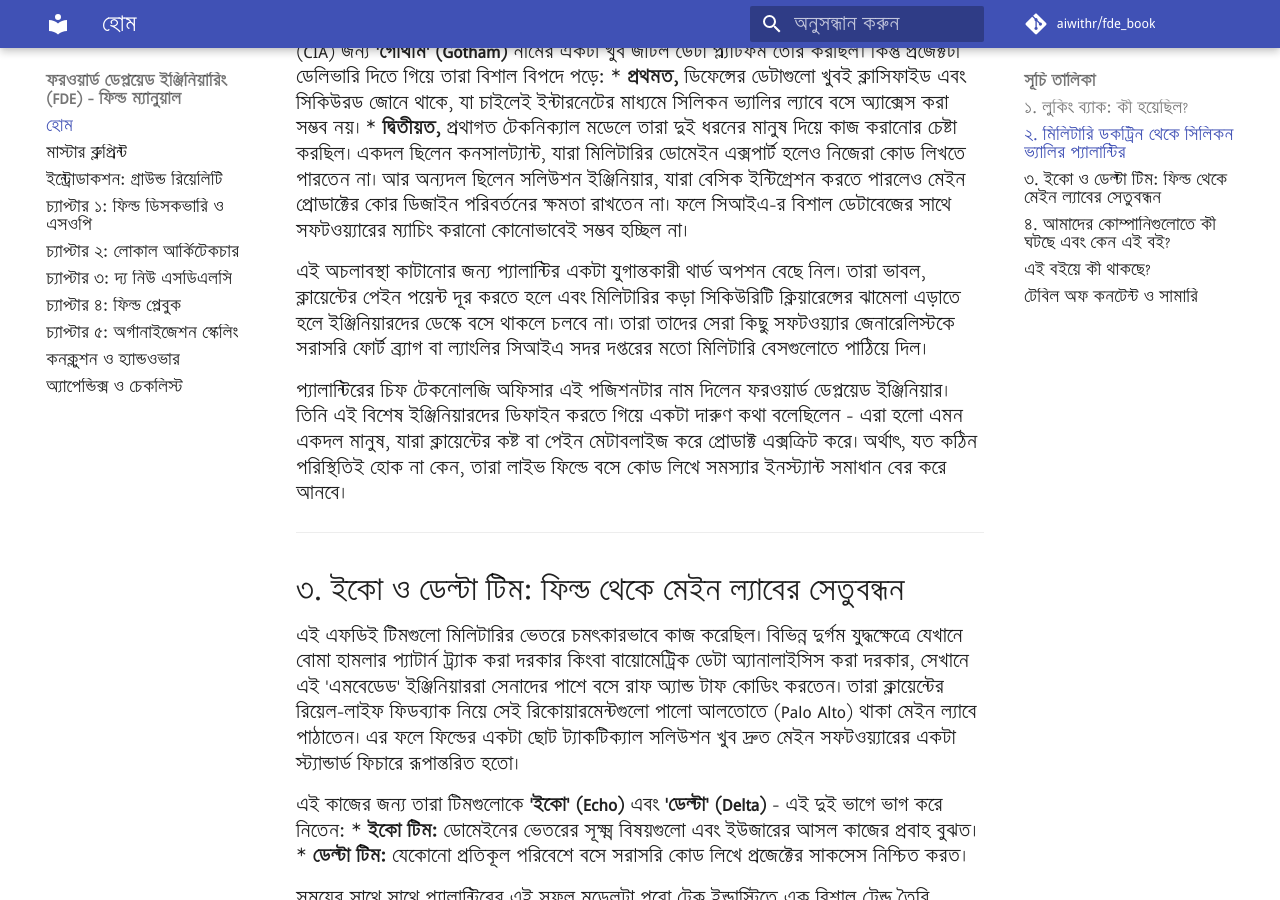
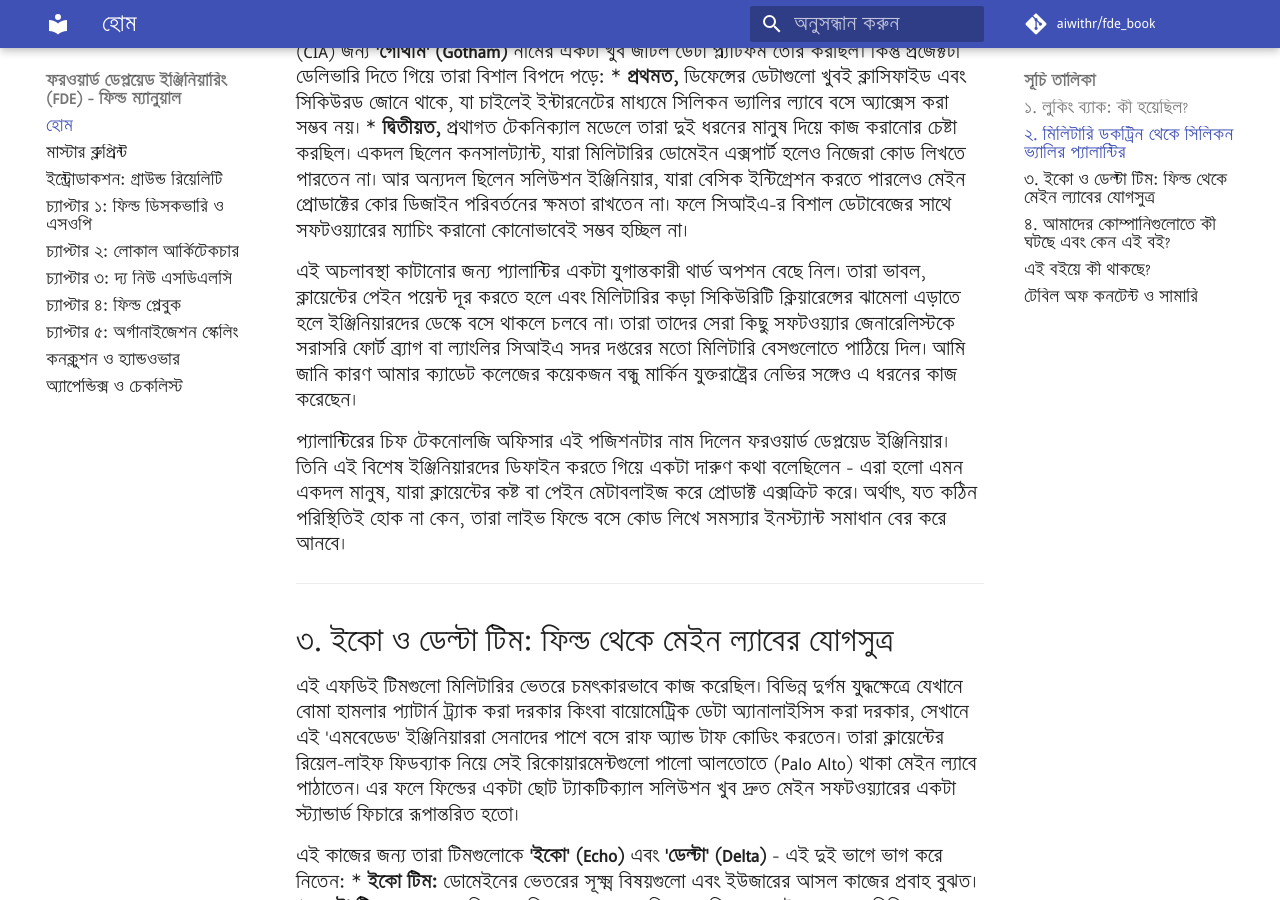
Before and after one commit to aiwithr/fde_book, an MkDocs documentation site: the page built from docs/index.md, in a window 1280 px wide and 900 px high, scrolled down 1289 px. Built offline with MkDocs 1.6.1 and Material for MkDocs 9.7.7, drawn with Linux system fonts in a browser that asks for light colours; some web fonts are replaced; comment, search, counter and statistics services are not loaded.

Commit message:
docs: add author note on cadet college peers with US Navy in index.md

```diff
--- a/docs/index.md
+++ b/docs/index.md
@@ -27,13 +27,13 @@
 * **প্রথমত,** ডিফেন্সের ডেটাগুলো খুবই ক্লাসিফাইড এবং সিকিউরড জোনে থাকে, যা চাইলেই ইন্টারনেটের মাধ্যমে সিলিকন ভ্যালির ল্যাবে বসে অ্যাক্সেস করা সম্ভব নয়।
 * **দ্বিতীয়ত,** প্রথাগত টেকনিক্যাল মডেলে তারা দুই ধরনের মানুষ দিয়ে কাজ করানোর চেষ্টা করছিল। একদল ছিলেন কনসালট্যান্ট, যারা মিলিটারির ডোমেইন এক্সপার্ট হলেও নিজেরা কোড লিখতে পারতেন না। আর অন্যদল ছিলেন সলিউশন ইঞ্জিনিয়ার, যারা বেসিক ইন্টিগ্রেশন করতে পারলেও মেইন প্রোডাক্টের কোর ডিজাইন পরিবর্তনের ক্ষমতা রাখতেন না। ফলে সিআইএ-র বিশাল ডেটাবেজের সাথে সফটওয়্যারের ম্যাচিং করানো কোনোভাবেই সম্ভব হচ্ছিল না।
 
-এই অচলাবস্থা কাটানোর জন্য প্যালান্টির একটা যুগান্তকারী থার্ড অপশন বেছে নিল। তারা ভাবল, ক্লায়েন্টের পেইন পয়েন্ট দূর করতে হলে এবং মিলিটারির কড়া সিকিউরিটি ক্লিয়ারেন্সের ঝামেলা এড়াতে হলে ইঞ্জিনিয়ারদের ডেস্কে বসে থাকলে চলবে না। তারা তাদের সেরা কিছু সফটওয়্যার জেনারেলিস্টকে সরাসরি ফোর্ট ব্র্যাগ বা ল্যাংলির সিআইএ সদর দপ্তরের মতো মিলিটারি বেসগুলোতে পাঠিয়ে দিল।
+এই অচলাবস্থা কাটানোর জন্য প্যালান্টির একটা যুগান্তকারী থার্ড অপশন বেছে নিল। তারা ভাবল, ক্লায়েন্টের পেইন পয়েন্ট দূর করতে হলে এবং মিলিটারির কড়া সিকিউরিটি ক্লিয়ারেন্সের ঝামেলা এড়াতে হলে ইঞ্জিনিয়ারদের ডেস্কে বসে থাকলে চলবে না। তারা তাদের সেরা কিছু সফটওয়্যার জেনারেলিস্টকে সরাসরি ফোর্ট ব্র্যাগ বা ল্যাংলির সিআইএ সদর দপ্তরের মতো মিলিটারি বেসগুলোতে পাঠিয়ে দিল। আমি জানি কারণ আমার ক্যাডেট কলেজের কয়েকজন বন্ধু মার্কিন যুক্তরাষ্ট্রের নেভির সঙ্গেও এ ধরনের কাজ করেছেন।
 
 প্যালান্টিরের চিফ টেকনোলজি অফিসার এই পজিশনটার নাম দিলেন ফরওয়ার্ড ডেপ্লয়েড ইঞ্জিনিয়ার। তিনি এই বিশেষ ইঞ্জিনিয়ারদের ডিফাইন করতে গিয়ে একটা দারুণ কথা বলেছিলেন - এরা হলো এমন একদল মানুষ, যারা ক্লায়েন্টের কষ্ট বা পেইন মেটাবলাইজ করে প্রোডাক্ট এক্সক্রিট করে। অর্থাৎ, যত কঠিন পরিস্থিতিই হোক না কেন, তারা লাইভ ফিল্ডে বসে কোড লিখে সমস্যার ইনস্ট্যান্ট সমাধান বের করে আনবে।
 
 ---
 
-## ৩. ইকো ও ডেল্টা টিম: ফিল্ড থেকে মেইন ল্যাবের সেতুবন্ধন
+## ৩. ইকো ও ডেল্টা টিম: ফিল্ড থেকে মেইন ল্যাবের যোগসুত্র
 
 এই এফডিই টিমগুলো মিলিটারির ভেতরে চমৎকারভাবে কাজ করেছিল। বিভিন্ন দুর্গম যুদ্ধক্ষেত্রে যেখানে বোমা হামলার প্যাটার্ন ট্র্যাক করা দরকার কিংবা বায়োমেট্রিক ডেটা অ্যানালাইসিস করা দরকার, সেখানে এই 'এমবেডেড' ইঞ্জিনিয়াররা সেনাদের পাশে বসে রাফ অ্যান্ড টাফ কোডিং করতেন। তারা ক্লায়েন্টের রিয়েল-লাইফ ফিডব্যাক নিয়ে সেই রিকোয়ারমেন্টগুলো পালো আলতোতে (Palo Alto) থাকা মেইন ল্যাবে পাঠাতেন। এর ফলে ফিল্ডের একটা ছোট ট্যাকটিক্যাল সলিউশন খুব দ্রুত মেইন সফটওয়্যারের একটা স্ট্যান্ডার্ড ফিচারে রূপান্তরিত হতো।
 
```
